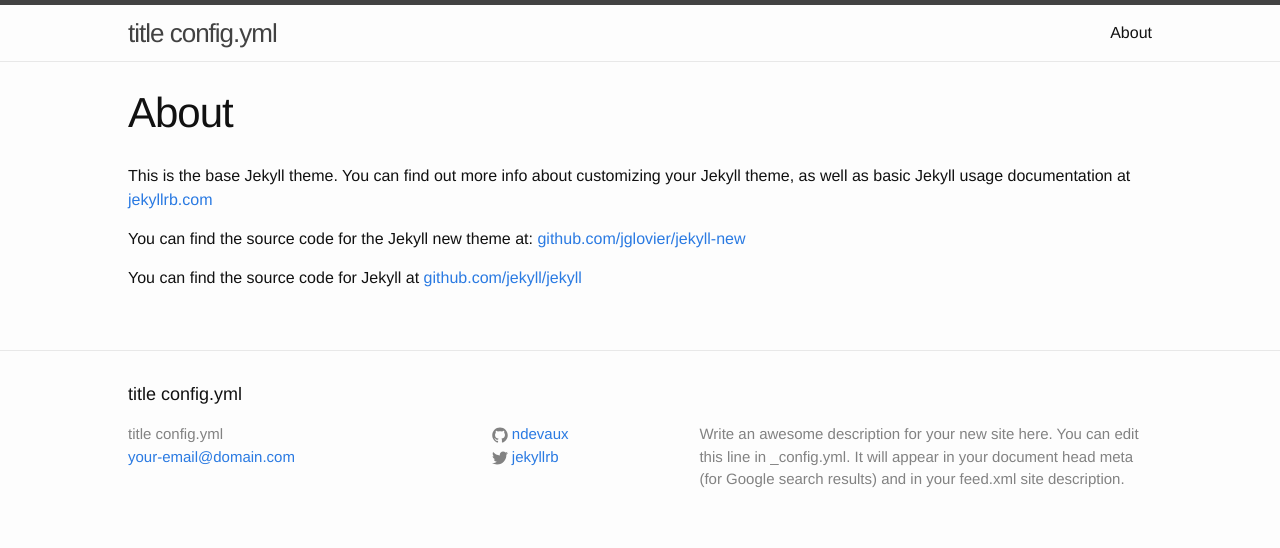
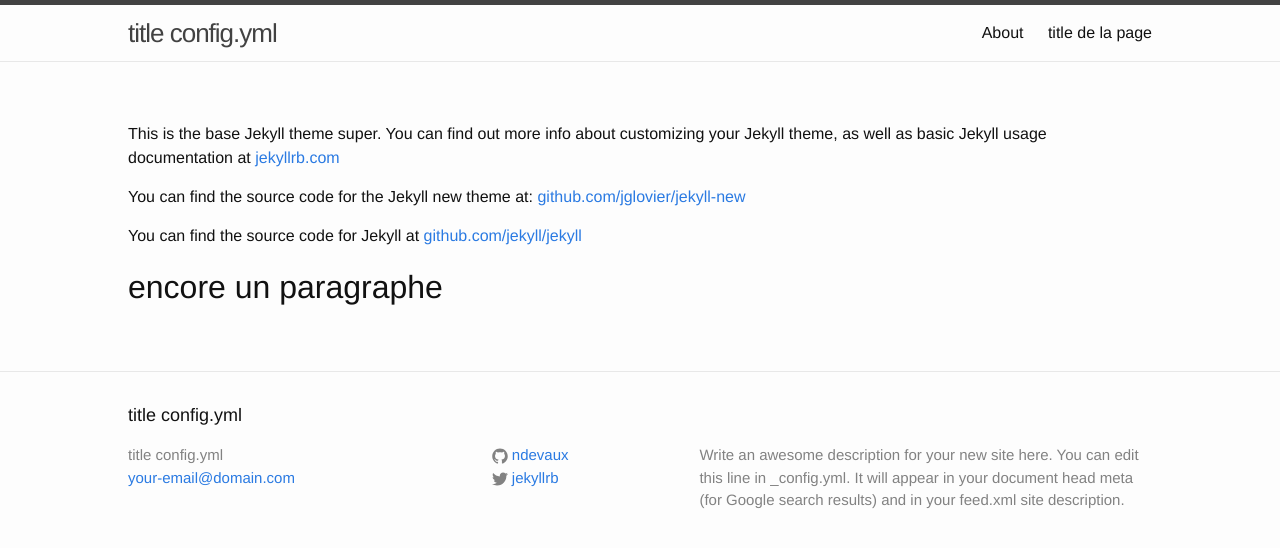
Before and after one commit to ndevaux/nicodev, a Jekyll site: the page built from about.md, in a window 1280 px wide. Shown: the top 548 px of the page. Built offline with Jekyll 4.4.1, drawn with Linux system fonts in a browser that asks for light colours.

Commit message:
ajout de trois pages

```diff
--- a/about.md
+++ b/about.md
@@ -1,11 +1,13 @@
 ---
 layout: page
-title: About
+
 permalink: /about/
 ---
 
-This is the base Jekyll theme. You can find out more info about customizing your Jekyll theme, as well as basic Jekyll usage documentation at [jekyllrb.com](http://jekyllrb.com/)
+This is the base Jekyll theme super. You can find out more info about customizing your Jekyll theme, as well as basic Jekyll usage documentation at [jekyllrb.com](http://jekyllrb.com/)
 
 You can find the source code for the Jekyll new theme at: [github.com/jglovier/jekyll-new](https://github.com/jglovier/jekyll-new)
 
 You can find the source code for Jekyll at [github.com/jekyll/jekyll](https://github.com/jekyll/jekyll)
+
+## encore un paragraphe
```
Also changed, not shown: contact.md (+9 -0 lines), page.md (+10 -0 lines).
